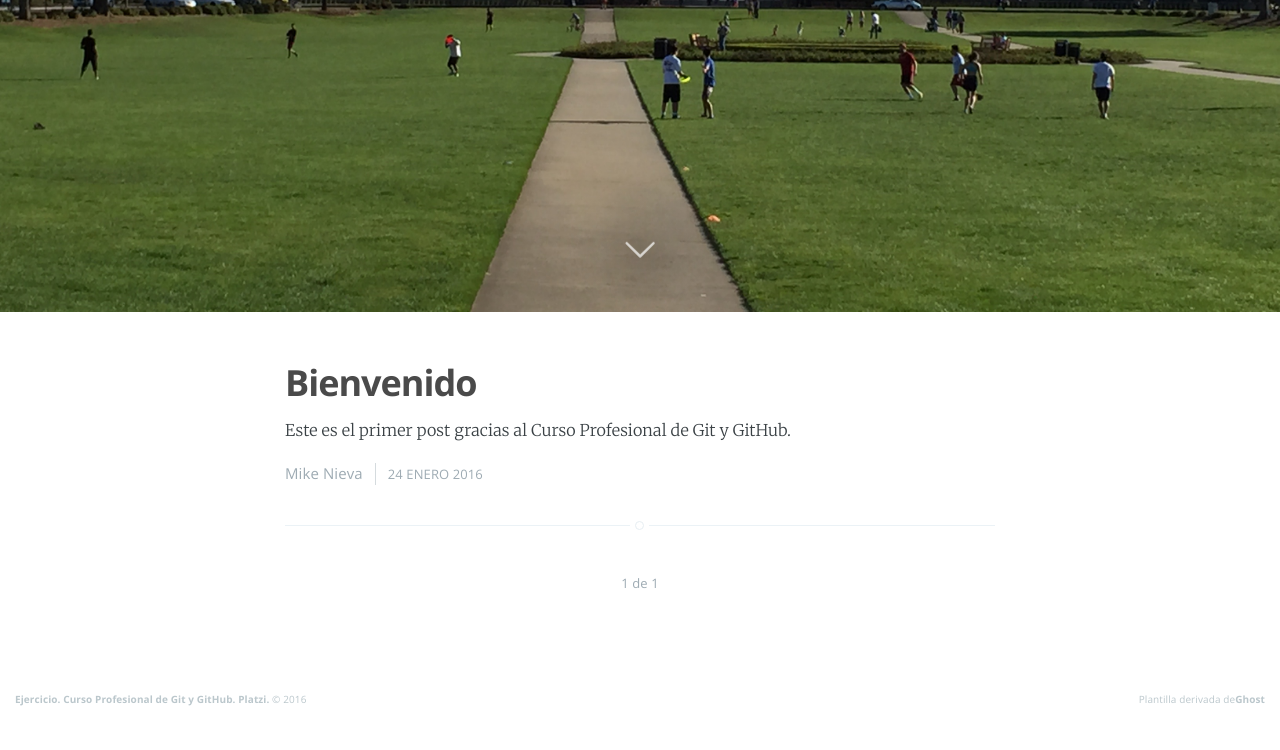
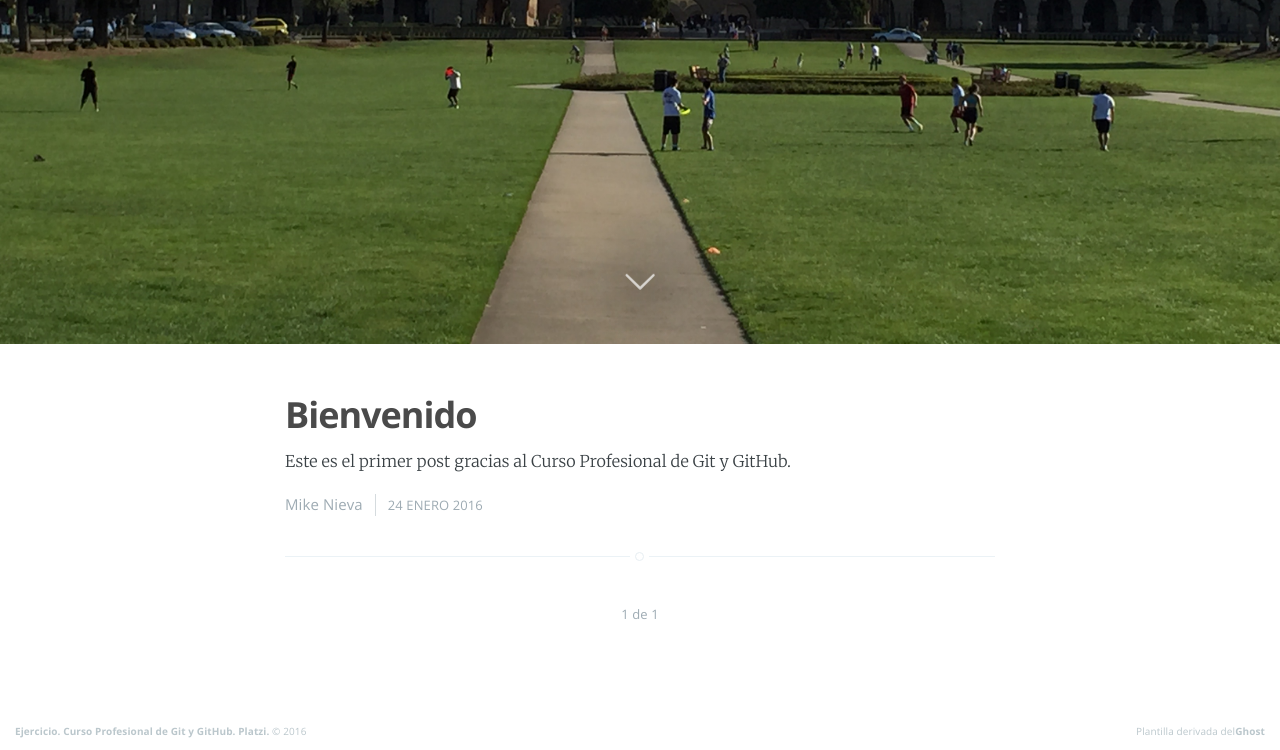
Before and after one commit to ivanphdz/platzigit, a plain HTML site: page index2.html in a window 1280 px wide. Shown: the part 488-1238 px from the top of the page. Before the commit the page ends 1207 px from the top, so only its background shows below. Drawn offline with nearby package versions, Linux system fonts and the light colour scheme.

Commit message:
commit con amend

```diff
--- a/index2.html
+++ b/index2.html
@@ -26,7 +26,7 @@
 
 
 <!-- Mobile Specific Metas
- ================================================== -->
+ ================================================== --> }
 
     <meta name="HandheldFriendly" content="True" />
     <meta name="MobileOptimized" content="320" />
@@ -112,7 +112,7 @@
 
         <footer class="site-footer clearfix">
             <section class="copyright"><a href="http://localhost:2368">Ejercicio. Curso Profesional de Git y GitHub. Platzi.</a> © 2016</section>
-            <section class="poweredby">Plantilla derivada de<a href="https://ghost.org">Ghost</a></section>
+            <section class="poweredby">Plantilla derivada del<a href="https://ghost.org">Ghost</a></section>
         </footer>
 
     </div>
```
